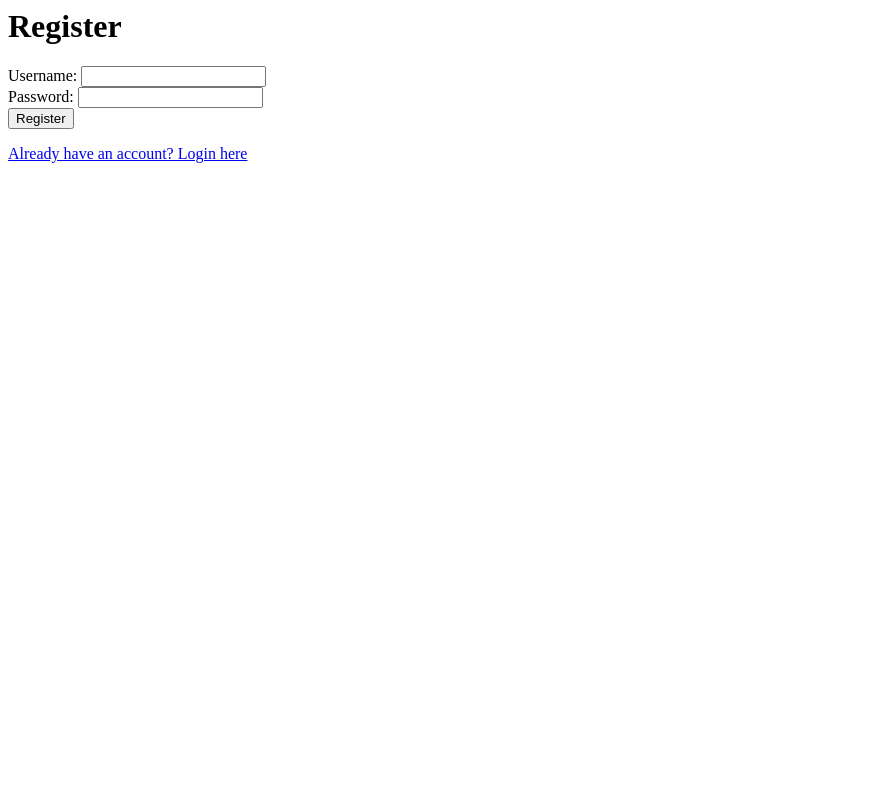
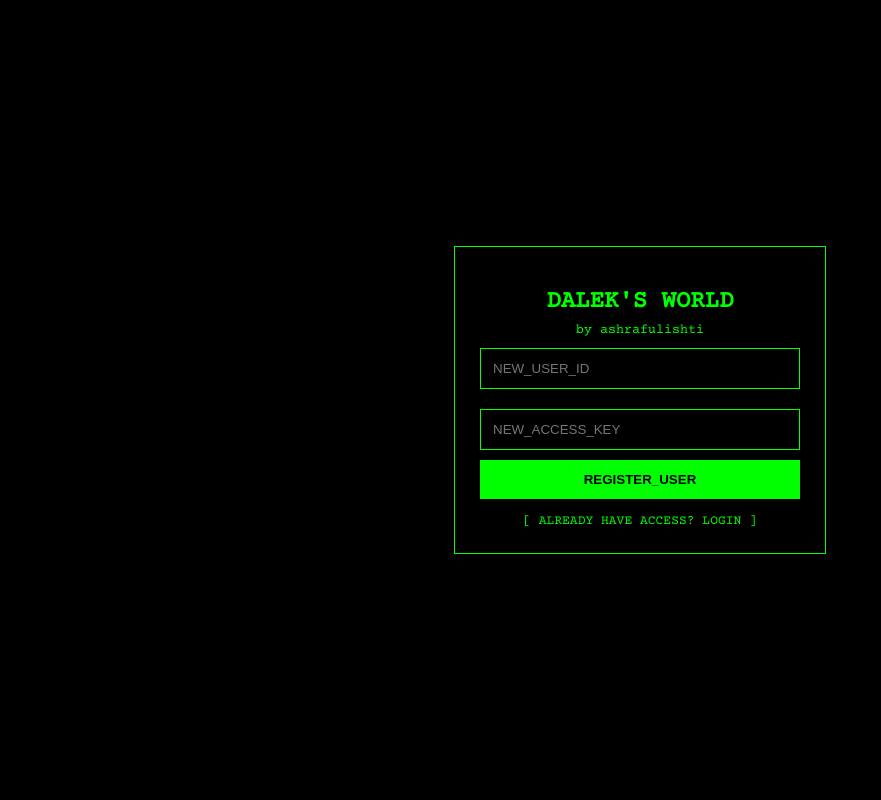
Before and after one commit to ashrafulishti/Dalek-s-World, a Flask app: page /register in a window 1280 px wide. Shown: the whole page, without its empty margins (0-881 px from the left). Run offline with Flask 3, Linux system fonts and the light colour scheme; some libraries are stand-ins or nearby versions.

Commit message:
Update register.html

```diff
--- a/templates/register.html
+++ b/templates/register.html
@@ -1,7 +1,27 @@
-<h1>Register</h1>
-<form method="POST">
-    Username: <input name="username"><br>
-    Password: <input name="password" type="password"><br>
-    <button>Register</button>
-</form>
-<a href="/login">Already have an account? Login here</a>
+<!DOCTYPE html>
+<html>
+<head>
+    <meta name="viewport" content="width=device-width, initial-scale=1.0">
+    <link href="https://fonts.googleapis.com/css2?family=Courier+Prime&display=swap" rel="stylesheet">
+    <style>
+        body { background: #000; color: #0f0; font-family: 'Courier Prime', monospace; display: flex; justify-content: center; align-items: center; height: 100vh; margin: 0; }
+        .box { border: 1px solid #0f0; padding: 25px; width: 85%; max-width: 320px; text-align: center; }
+        h1 { font-size: 24px; margin-bottom: 5px; }
+        input { width: 100%; background: #000; color: #0f0; border: 1px solid #0f0; padding: 12px; margin: 10px 0; box-sizing: border-box; }
+        button { width: 100%; background: #0f0; color: #000; border: none; padding: 12px; font-weight: bold; cursor: pointer; }
+        a { color: #0f0; text-decoration: none; font-size: 13px; display: block; margin-top: 15px; }
+    </style>
+</head>
+<body>
+    <div class="box">
+        <h1>DALEK'S WORLD</h1>
+        <small>by ashrafulishti</small>
+        <form method="POST">
+            <input name="username" placeholder="NEW_USER_ID" required>
+            <input name="password" type="password" placeholder="NEW_ACCESS_KEY" required>
+            <button type="submit">REGISTER_USER</button>
+        </form>
+        <a href="/login">[ ALREADY HAVE ACCESS? LOGIN ]</a>
+    </div>
+</body>
+</html>
```
